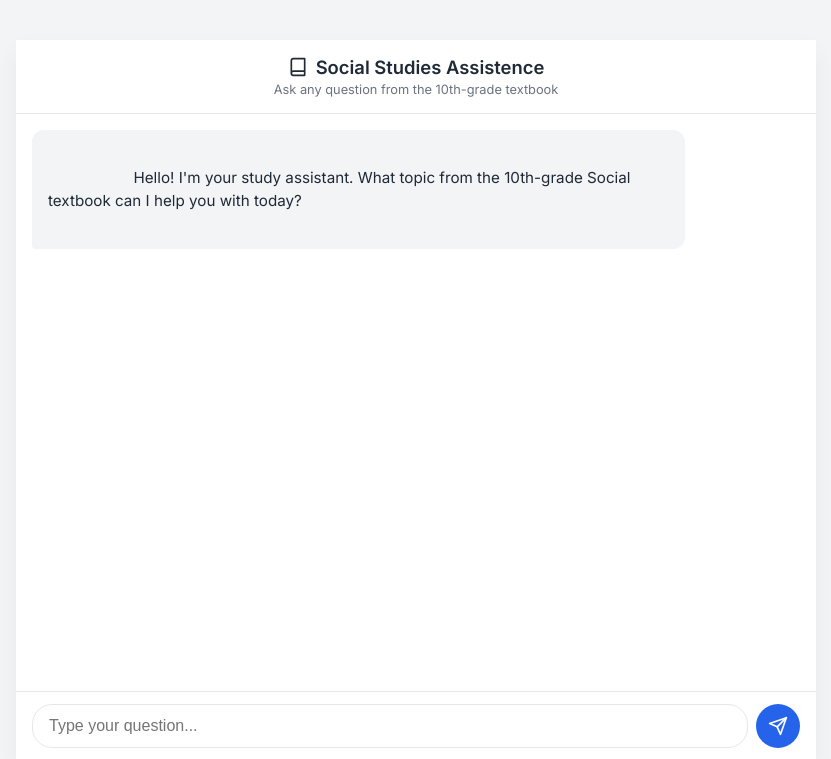
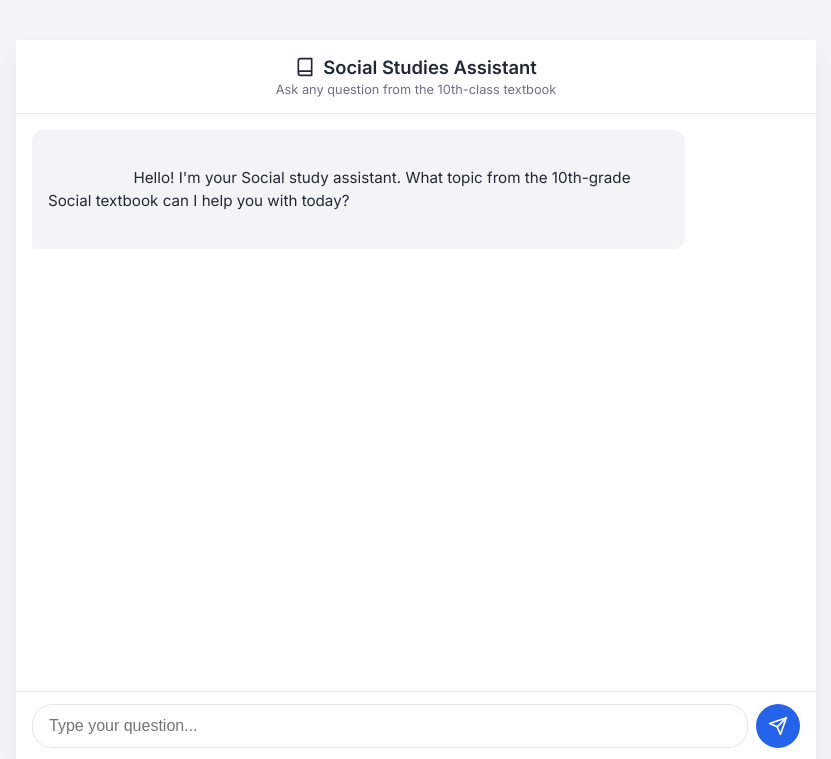
Before and after one commit to ka1817/End-to-End-RAG-System, a FastAPI app: page / in a window 1280 px wide. Shown: the top 759 px of the page, without its empty margins (224-1055 px from the left). Run offline with FastAPI, Linux system fonts and the light colour scheme; parts of the project's set-up code (start-up, migrations or seed data) failed here and were passed over.

Commit message:
Latest-Changes

```diff
--- a/src/retrieval.py
+++ b/src/retrieval.py
@@ -16,16 +16,13 @@ def get_rag_chain(retriever):
     """
     print("Initializing LLM and building the RAG chain...")
 
-    # 1. Load API keys for Groq
     load_dotenv()
     os.environ['GROQ_API_KEY'] = os.getenv("GROQ_API_KEY")
 
-    # 2. Initialize the LLM using ChatGroq
     llm = ChatGroq(
         model_name="groq/compound-mini"
     )
 
-    # 3. Define the Prompt Template
     template = """You are an expert assistant for answering questions based on textbook material.
 Use the following pieces of retrieved context to answer the question.
 If you do not know the answer based on the context, say that you don't know.
--- a/templates/index.html
+++ b/templates/index.html
@@ -4,7 +4,7 @@
     <!-- Prevent auto-zooming on mobile devices -->
     <meta charset="UTF-8">
     <meta name="viewport" content="width=device-width, initial-scale=1.0, maximum-scale=1.0, user-scalable=no">
-    <title>10th Social Textbook Assistence</title>
+    <title>10th Social Textbook Assistant</title>
     <link rel="stylesheet" href="/static/style.css">
     <link href="https://fonts.googleapis.com/css2?family=Inter:wght@400;500;600&display=swap" rel="stylesheet">
 </head>
@@ -13,16 +13,16 @@
         <header class="chat-header">
             <div class="header-title">
                 <svg width="20" height="20" viewBox="0 0 24 24" fill="none" stroke="currentColor" stroke-width="2" stroke-linecap="round" stroke-linejoin="round"><path d="M4 19.5v-15A2.5 2.5 0 0 1 6.5 2H20v20H6.5a2.5 2.5 0 0 1 0-5H20"/></svg>
-                <h1>Social Studies Assistence</h1>
+                <h1>Social Studies Assistant</h1>
             </div>
-            <p>Ask any question from the 10th-grade textbook</p>
+            <p>Ask any question from the 10th-class textbook</p>
         </header>
 
         <main class="chat-box" id="chat-box">
             <!-- Initial welcome message -->
             <div class="message bot">
                 <div class="message-content">
-                    Hello! I'm your study assistant. What topic from the 10th-grade Social textbook can I help you with today?
+                    Hello! I'm your Social study assistant. What topic from the 10th-grade Social textbook can I help you with today?
                 </div>
             </div>
         </main>
```
Also changed, not shown: src/vectordb.py (+1 -9 lines).
